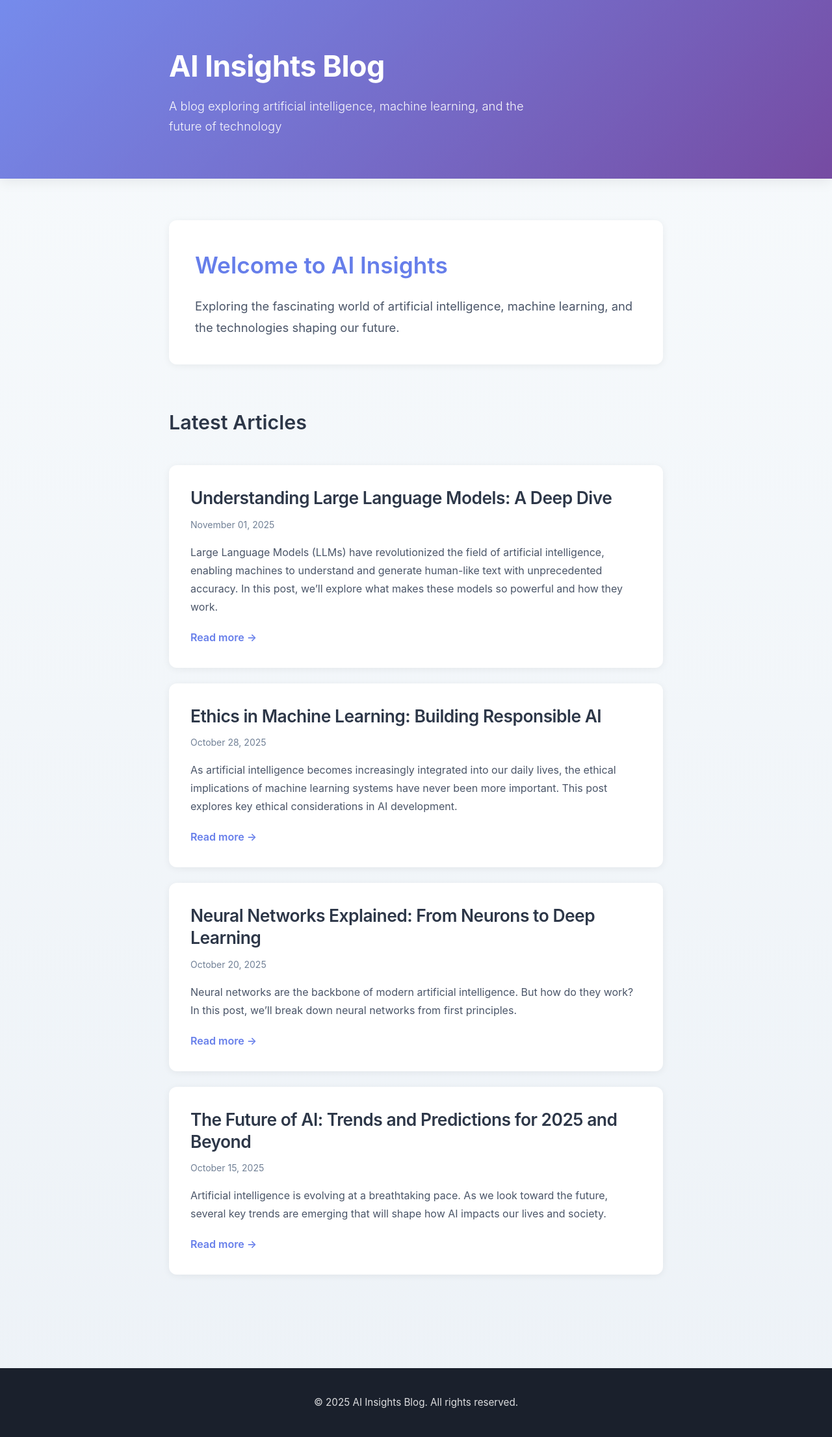
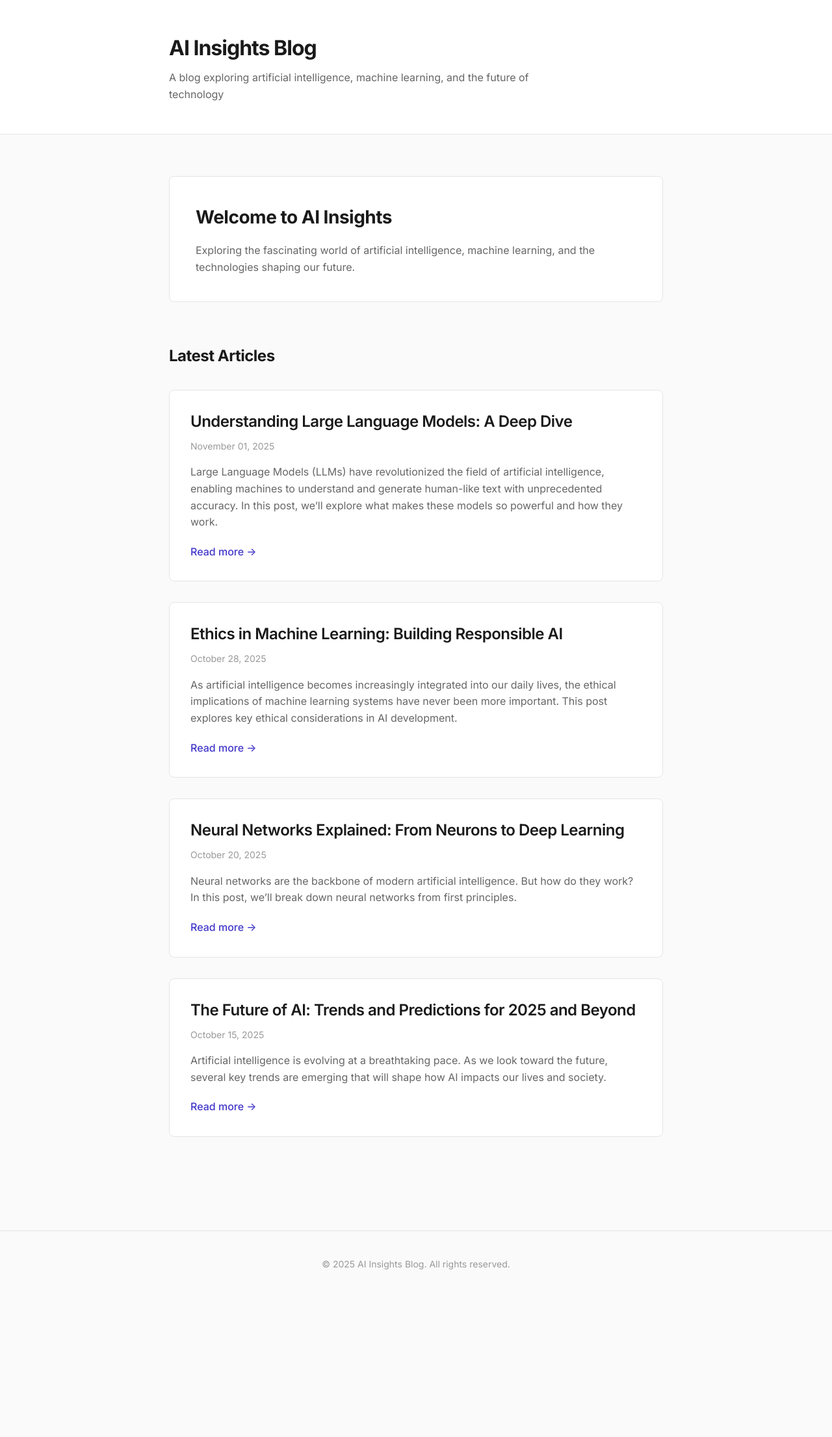
Before and after one commit to teejayen/ai-slop, a Jekyll site: the page built from index.html, in a window 1280 px wide. Shown: the whole page at 65% size. Built offline with Jekyll 4.4.1, drawn with Linux system fonts in a browser that asks for light colours; after the commit the page ends 1997 px from its top, so only the background shows below that.

Commit message:
Modernize blog theme with cleaner design and typography
Updates the site with a minimal, modern aesthetic:
- Replace purple gradient header with clean white header and subtle borders
- Add Inter font from Google Fonts for improved typography
- Update color palette to neutral tones (#1a1a1a, #666, #4338ca accent)
- Refine spacing, shadows, and transitions for cleaner look
- Improve code font stack (SF Mono, Monaco, Inconsolata, etc.)
- Simplify footer styling with subtle border
- Update responsive design breakpoints
- Fix CLAUDE.md Liquid syntax documentation to avoid parsing errors

The new design emphasizes readability with modern system fonts,
consistent spacing, and a professional color scheme.

```diff
--- a/_layouts/default.html
+++ b/_layouts/default.html
@@ -5,6 +5,9 @@
     <meta name="viewport" content="width=device-width, initial-scale=1.0">
     <title>{{ page.title }} | {{ site.title }}</title>
     <meta name="description" content="{{ page.description | default: site.description }}">
+    <link rel="preconnect" href="https://fonts.googleapis.com">
+    <link rel="preconnect" href="https://fonts.gstatic.com" crossorigin>
+    <link href="https://fonts.googleapis.com/css2?family=Inter:wght@400;500;600;700&display=swap" rel="stylesheet">
     <link rel="stylesheet" href="{{ '/assets/css/style.css' | relative_url }}">
 </head>
 <body>
--- a/assets/css/style.css
+++ b/assets/css/style.css
@@ -6,11 +6,13 @@
 }
 
 body {
-    font-family: -apple-system, BlinkMacSystemFont, 'Segoe UI', Roboto, 'Helvetica Neue', Arial, sans-serif;
-    line-height: 1.7;
-    color: #2d3748;
-    background: linear-gradient(to bottom, #f7fafc 0%, #edf2f7 100%);
+    font-family: 'Inter', -apple-system, BlinkMacSystemFont, 'Segoe UI', Roboto, 'Helvetica Neue', Arial, sans-serif;
+    line-height: 1.6;
+    color: #1a1a1a;
+    background: #fafafa;
     min-height: 100vh;
+    -webkit-font-smoothing: antialiased;
+    -moz-osx-font-smoothing: grayscale;
 }
 
 /* Container */
@@ -22,48 +24,36 @@ body {
 
 /* Header */
 .site-header {
-    background: linear-gradient(135deg, #667eea 0%, #764ba2 100%);
-    color: white;
-    padding: 4rem 0;
-    box-shadow: 0 4px 20px rgba(0, 0, 0, 0.08);
+    background: #ffffff;
+    color: #1a1a1a;
+    padding: 3rem 0;
+    border-bottom: 1px solid #e5e5e5;
     position: relative;
-    overflow: hidden;
-}
-
-.site-header::before {
-    content: '';
-    position: absolute;
-    top: 0;
-    left: 0;
-    right: 0;
-    bottom: 0;
-    background: linear-gradient(135deg, rgba(255,255,255,0.1) 0%, transparent 100%);
-    pointer-events: none;
 }
 
 .site-title {
-    font-size: 2.8rem;
+    font-size: 2rem;
     margin-bottom: 0.5rem;
     font-weight: 700;
-    letter-spacing: -0.5px;
+    letter-spacing: -1px;
     position: relative;
 }
 
 .site-title a {
-    color: white;
+    color: #1a1a1a;
     text-decoration: none;
-    transition: transform 0.2s ease;
+    transition: color 0.2s ease;
     display: inline-block;
 }
 
 .site-title a:hover {
-    transform: translateY(-2px);
+    color: #4338ca;
 }
 
 .site-description {
-    font-size: 1.15rem;
-    opacity: 0.95;
-    font-weight: 300;
+    font-size: 1rem;
+    color: #666;
+    font-weight: 400;
     position: relative;
     max-width: 600px;
 }
@@ -79,71 +69,72 @@ body {
     margin-bottom: 4rem;
     padding: 2.5rem;
     background: white;
-    border-radius: 12px;
-    box-shadow: 0 2px 12px rgba(0, 0, 0, 0.06);
+    border-radius: 8px;
+    border: 1px solid #e5e5e5;
 }
 
 .intro h2 {
-    color: #667eea;
-    font-size: 2.2rem;
+    color: #1a1a1a;
+    font-size: 1.75rem;
     margin-bottom: 1rem;
-    font-weight: 600;
+    font-weight: 700;
+    letter-spacing: -0.5px;
 }
 
 .intro p {
-    font-size: 1.15rem;
-    color: #4a5568;
-    line-height: 1.8;
+    font-size: 1rem;
+    color: #666;
+    line-height: 1.6;
 }
 
 /* Post List */
 .posts h2 {
-    font-size: 1.9rem;
-    margin-bottom: 2.5rem;
-    color: #2d3748;
-    font-weight: 600;
+    font-size: 1.5rem;
+    margin-bottom: 2rem;
+    color: #1a1a1a;
+    font-weight: 700;
+    letter-spacing: -0.5px;
 }
 
 .post-list {
     display: flex;
     flex-direction: column;
-    gap: 1.5rem;
+    gap: 2rem;
 }
 
 .post-preview {
     padding: 2rem;
     background: white;
-    border-radius: 12px;
-    box-shadow: 0 2px 12px rgba(0, 0, 0, 0.06);
-    transition: all 0.3s ease;
-    border: 1px solid transparent;
+    border-radius: 8px;
+    border: 1px solid #e5e5e5;
+    transition: all 0.2s ease;
 }
 
 .post-preview:hover {
-    transform: translateY(-4px);
-    box-shadow: 0 8px 24px rgba(0, 0, 0, 0.12);
-    border-color: #667eea;
+    border-color: #4338ca;
+    box-shadow: 0 4px 12px rgba(0, 0, 0, 0.05);
 }
 
 .post-preview .post-title {
-    font-size: 1.65rem;
+    font-size: 1.5rem;
     margin-bottom: 0.75rem;
     font-weight: 600;
     line-height: 1.3;
+    letter-spacing: -0.5px;
 }
 
 .post-preview .post-title a {
-    color: #2d3748;
+    color: #1a1a1a;
     text-decoration: none;
-    transition: color 0.3s ease;
+    transition: color 0.2s ease;
 }
 
 .post-preview .post-title a:hover {
-    color: #667eea;
+    color: #4338ca;
 }
 
 .post-meta {
-    color: #718096;
+    color: #999;
     font-size: 0.875rem;
     margin-bottom: 1rem;
     display: flex;
@@ -161,24 +152,23 @@ body {
 }
 
 .post-excerpt {
-    color: #4a5568;
+    color: #666;
     margin-bottom: 1.25rem;
-    line-height: 1.75;
+    line-height: 1.6;
 }
 
 .read-more {
-    color: #667eea;
+    color: #4338ca;
     text-decoration: none;
-    font-weight: 600;
-    transition: all 0.2s ease;
+    font-weight: 500;
+    transition: color 0.2s ease;
     display: inline-flex;
     align-items: center;
     gap: 0.5rem;
 }
 
 .read-more:hover {
-    color: #764ba2;
-    gap: 0.75rem;
+    color: #3730a3;
 }
 
 /* Individual Post */
@@ -186,47 +176,49 @@ body {
     max-width: 100%;
     background: white;
     padding: 3rem;
-    border-radius: 12px;
-    box-shadow: 0 2px 12px rgba(0, 0, 0, 0.06);
+    border-radius: 8px;
+    border: 1px solid #e5e5e5;
 }
 
 .post-header {
     margin-bottom: 2.5rem;
     padding-bottom: 2rem;
-    border-bottom: 2px solid #e2e8f0;
+    border-bottom: 1px solid #e5e5e5;
 }
 
 .post-title {
-    font-size: 2.75rem;
-    color: #1a202c;
+    font-size: 2.5rem;
+    color: #1a1a1a;
     margin-bottom: 1rem;
     line-height: 1.2;
     font-weight: 700;
-    letter-spacing: -0.5px;
+    letter-spacing: -1px;
 }
 
 .post-content {
-    font-size: 1.1rem;
-    line-height: 1.8;
-    color: #2d3748;
+    font-size: 1rem;
+    line-height: 1.7;
+    color: #1a1a1a;
 }
 
 .post-content h2 {
-    font-size: 1.9rem;
-    color: #1a202c;
+    font-size: 1.75rem;
+    color: #1a1a1a;
     margin-top: 3rem;
     margin-bottom: 1.25rem;
-    font-weight: 600;
+    font-weight: 700;
+    letter-spacing: -0.5px;
     padding-bottom: 0.5rem;
-    border-bottom: 2px solid #e2e8f0;
+    border-bottom: 1px solid #e5e5e5;
 }
 
 .post-content h3 {
-    font-size: 1.5rem;
-    color: #2d3748;
+    font-size: 1.25rem;
+    color: #1a1a1a;
     margin-top: 2.5rem;
     margin-bottom: 1rem;
     font-weight: 600;
+    letter-spacing: -0.25px;
 }
 
 .post-content p {
@@ -244,39 +236,39 @@ body {
 }
 
 .post-content code {
-    background-color: #f7fafc;
-    color: #667eea;
-    padding: 0.25rem 0.5rem;
+    background-color: #f5f5f5;
+    color: #4338ca;
+    padding: 0.2rem 0.4rem;
     border-radius: 4px;
-    font-family: 'Courier New', Courier, monospace;
-    font-size: 0.9em;
-    border: 1px solid #e2e8f0;
+    font-family: 'SF Mono', 'Monaco', 'Inconsolata', 'Fira Code', 'Roboto Mono', monospace;
+    font-size: 0.875em;
+    border: 1px solid #e5e5e5;
 }
 
 .post-content pre {
-    background-color: #2d3748;
-    color: #e2e8f0;
+    background-color: #1a1a1a;
+    color: #e5e5e5;
     padding: 1.5rem;
     border-radius: 8px;
     overflow-x: auto;
     margin-bottom: 1.5rem;
-    box-shadow: 0 2px 8px rgba(0, 0, 0, 0.1);
+    border: 1px solid #333;
 }
 
 .post-content pre code {
     background-color: transparent;
     padding: 0;
     border: none;
-    color: #e2e8f0;
+    color: #e5e5e5;
 }
 
 .post-content blockquote {
-    border-left: 4px solid #667eea;
+    border-left: 3px solid #4338ca;
     padding-left: 1.5rem;
     margin: 2rem 0;
-    color: #4a5568;
+    color: #666;
     font-style: italic;
-    background: #f7fafc;
+    background: #fafafa;
     padding: 1.25rem 1.5rem;
     border-radius: 0 8px 8px 0;
 }
@@ -284,68 +276,67 @@ body {
 .post-footer {
     margin-top: 3.5rem;
     padding-top: 2rem;
-    border-top: 2px solid #e2e8f0;
+    border-top: 1px solid #e5e5e5;
 }
 
 .back-link {
-    color: #667eea;
+    color: #4338ca;
     text-decoration: none;
-    font-weight: 600;
-    transition: all 0.2s ease;
+    font-weight: 500;
+    transition: color 0.2s ease;
     display: inline-flex;
     align-items: center;
     gap: 0.5rem;
 }
 
 .back-link:hover {
-    color: #764ba2;
-    transform: translateX(-4px);
+    color: #3730a3;
 }
 
 /* Footer */
 .site-footer {
-    background-color: #1a202c;
-    color: white;
+    background-color: #fafafa;
+    color: #999;
     padding: 2.5rem 0;
     text-align: center;
     margin-top: 5rem;
+    border-top: 1px solid #e5e5e5;
 }
 
 .site-footer p {
     margin: 0;
-    opacity: 0.85;
-    font-size: 0.95rem;
+    font-size: 0.875rem;
 }
 
 /* Responsive Design */
 @media (max-width: 768px) {
     .site-header {
-        padding: 2.5rem 0;
+        padding: 2rem 0;
     }
 
     .site-title {
-        font-size: 2rem;
+        font-size: 1.5rem;
     }
 
     .site-description {
-        font-size: 1rem;
+        font-size: 0.875rem;
     }
 
     .main-content {
-        padding: 2.5rem 0;
+        padding: 2rem 0;
     }
 
     .intro {
         padding: 1.5rem;
-        margin-bottom: 2.5rem;
+        margin-bottom: 2rem;
     }
 
     .intro h2 {
-        font-size: 1.75rem;
+        font-size: 1.5rem;
     }
 
     .intro p {
-        font-size: 1rem;
+        font-size: 0.875rem;
     }
 
     .post-preview {
@@ -353,7 +344,7 @@ body {
     }
 
     .post-preview .post-title {
-        font-size: 1.4rem;
+        font-size: 1.25rem;
     }
 
     .post {
@@ -361,20 +352,20 @@ body {
     }
 
     .post-title {
-        font-size: 2rem;
+        font-size: 1.75rem;
     }
 
     .post-content {
-        font-size: 1rem;
+        font-size: 0.875rem;
     }
 
     .post-content h2 {
-        font-size: 1.6rem;
+        font-size: 1.5rem;
         margin-top: 2rem;
     }
 
     .post-content h3 {
-        font-size: 1.3rem;
+        font-size: 1.125rem;
         margin-top: 1.5rem;
     }
 }
```
Also changed, not shown: CLAUDE.md (+4 -4 lines).
